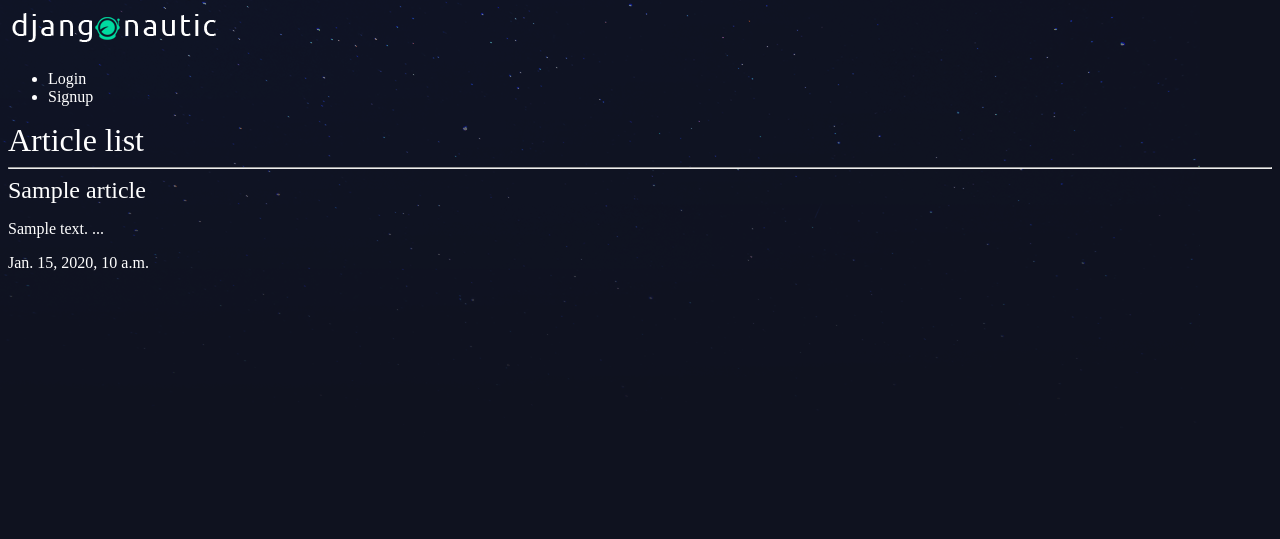
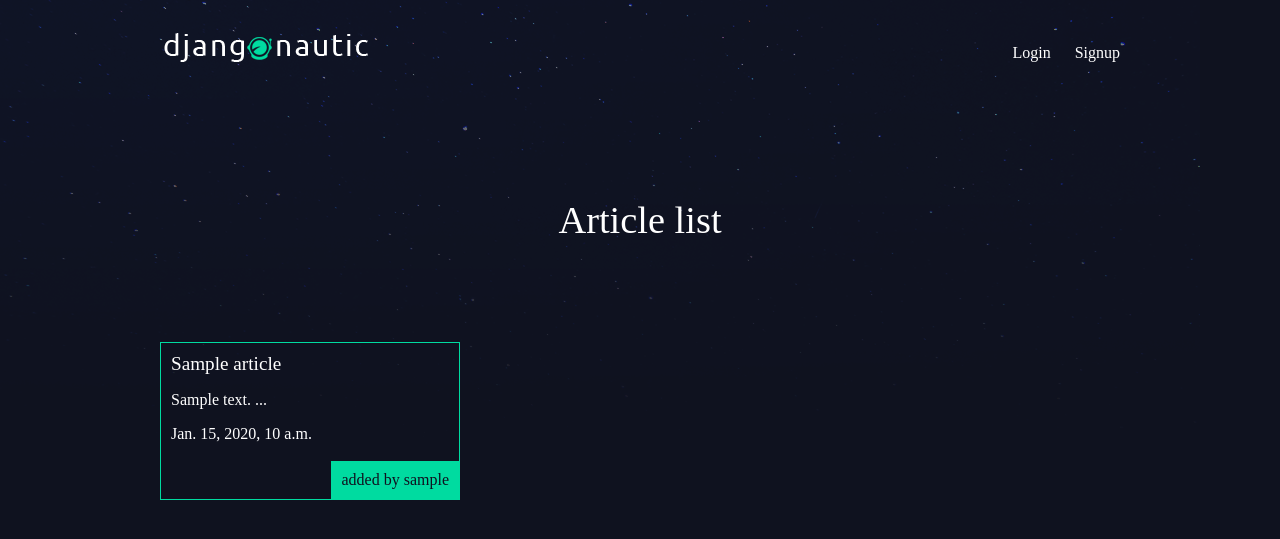
Before and after one commit to hamidbahram/Articl-web, a Django app: page / in a window 1280 px wide. Shown: the top 539 px of the page. Run offline with Django 3.2, Linux system fonts and the light colour scheme; tables that the repository leaves empty hold one stand-in row (values such as "Sample post").

Commit message:
styling the app 1

```diff
--- a/accounts/templates/accounts/login.html
+++ b/accounts/templates/accounts/login.html
@@ -2,7 +2,6 @@
 
 {% block content %}
      <h1>Log in</h1>
-    <hr>
     <br>
     <form class="site-form" action="{% url 'accounts:login' %}" method="post">
         {% csrf_token %}
--- a/accounts/templates/accounts/signup.html
+++ b/accounts/templates/accounts/signup.html
@@ -2,7 +2,6 @@
 
 {% block content %}
     <h1>signup</h1>
-    <hr>
     <br>
     <form class="site-form" action="/accounts/signup/" method="post">
         {% csrf_token %}
--- a/articles/templates/articles/article_list.html
+++ b/articles/templates/articles/article_list.html
@@ -3,12 +3,12 @@
 {% block content %}
     <h1>Article list</h1>
     <div class="articles">
-    <hr>
         {% for article in articles %}
             <div class="article">
                 <h2><a href="{% url 'articles:detail' slug=article.slug %}">{{ article.title }}</a></h2>
                 <p>{{ article.snippet }}</p>
                 <p>{{ article.date }}</p>
+                <p class="author">added by {{ article.author.username }}</p>
             </div>
         {% endfor %}
     </div>
--- a/assets/styles.css
+++ b/assets/styles.css
@@ -1,6 +1,6 @@
 body{
     background-color: #0f121f;
-    background-image: url(stars.png);
+    background-image: url(/static/stars.png);
     background-repeat: no-repeat;
     color: #fff;
 }
@@ -18,3 +18,82 @@ a, a:hover, a:visited{
     color: #fff;
     text-decoration: none;
 }
+
+.wrapper{
+    max-width: 960px;
+    margin: 0 auto;
+}
+
+div.wrapper h1{
+    text-align: center;
+    margin: 100px auto;
+    font-size: 2.4em;
+}
+
+header{
+    display: grid;
+    grid-template-columns: 1fr 1fr;
+    padding: 20px 0;
+}
+
+nav{
+    justify-self: end;
+}
+
+nav li{
+    display: inline-block;
+    margin-left: 20px;
+}
+
+nav button{
+    background: none;
+    color: #fff;
+    cursor: pointer;
+    border: 0;
+    font-size: 1em;
+}
+
+.articles{
+    display: grid;
+    grid-template-columns: 1fr 1fr 1fr;
+    grid-gap: 30px;
+}
+
+.article{
+    padding: 10px;
+    border: 1px solid #00dba0;
+    position: relative;
+    padding-bottom: 40px;
+}
+
+.article h2{
+    font-size: 1.2em;
+}
+
+.article .author{
+    padding: 10px;
+    background: #00dba0;
+    position:absolute;
+    right: 0;
+    bottom: 0;
+    margin: 0;
+    color: #0f121f;
+}
+
+.article-detail .article{
+    padding: 0;
+}
+
+.article-detail .article img{
+    max-width: 100%;
+}
+
+.article-detail .article h2{
+    text-align: center;
+    margin: 20px auto;
+    font-size: 2em;
+}
+
+.article-detail .article p{
+    text-align: center;
+}
```
